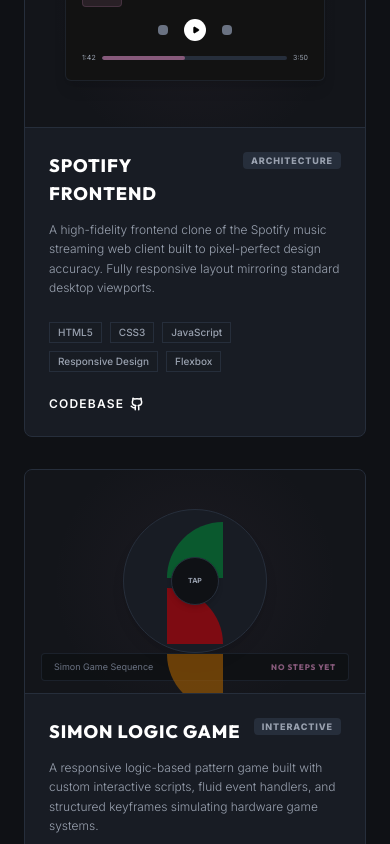
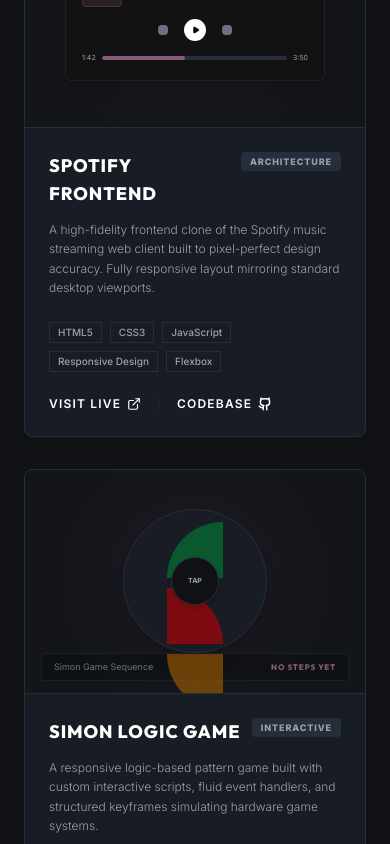
Before and after one commit to Subhammandal5555/personal-portfolio, a Next.js app: page / in a window 390 px wide. Shown: the part 6300-7144 px from the top of the page. Built offline with nearby package versions, Linux system fonts and the light colour scheme.

Commit message:
feat: add responsive Visit Live links and refactor Projects component to map from data array

```diff
--- a/src/components/Projects.tsx
+++ b/src/components/Projects.tsx
@@ -4,6 +4,39 @@ import { motion } from "framer-motion";
 import { ExternalLink, Play, ArrowRight, Clock, ShieldAlert, Sparkles } from "lucide-react";
 import { HandDrawnUnderline } from "@/components/HandDrawn";
 import { useState, useEffect } from "react";
+
+const projectsData = [
+  {
+    id: "gyananjali",
+    title: "Gyananjali Platform",
+    badge: "Live Demo",
+    badgeType: "accent",
+    description: "A fully responsive, mobile-first web app with integrated UPI payment gateways, interactive countdown timers, real-time live chat integration, and optimized SEO performance.",
+    tags: ["JavaScript", "Node.js", "Express", "UPI API", "Socket.io"],
+    liveUrl: "http://gyananjali.online",
+    codebase: "",
+  },
+  {
+    id: "spotify",
+    title: "Spotify Frontend",
+    badge: "Architecture",
+    badgeType: "standard",
+    description: "A high-fidelity frontend clone of the Spotify music streaming web client built to pixel-perfect design accuracy. Fully responsive layout mirroring standard desktop viewports.",
+    tags: ["HTML5", "CSS3", "JavaScript", "Responsive Design", "Flexbox"],
+    liveUrl: "https://spotify-clone-subham.netlify.app",
+    codebase: "https://github.com/Subhammandal5555",
+  },
+  {
+    id: "simon",
+    title: "Simon Logic Game",
+    badge: "Interactive",
+    badgeType: "standard",
+    description: "A responsive logic-based pattern game built with custom interactive scripts, fluid event handlers, and structured keyframes simulating hardware game systems.",
+    tags: ["HTML5", "CSS3", "JavaScript", "Event Handlers", "Audio Context"],
+    liveUrl: "https://simon-subham.netlify.app",
+    codebase: "https://github.com/Subhammandal5555",
+  }
+];
 
 export default function Projects() {
   // Simon Game interactive simulation state
@@ -64,19 +97,21 @@ export default function Projects() {
 
         {/* Projects Grid Layout */}
         <div className="grid grid-cols-1 lg:grid-cols-3 gap-8">
-
-          {/* PROJECT 1: Gyananjali Saraswati Puja Platform */}
+          {projectsData.map((project, idx) => (
             <motion.div
+              key={project.id}
               initial={{ opacity: 0, y: 30 }}
               whileInView={{ opacity: 1, y: 0 }}
               viewport={{ once: true }}
-            transition={{ duration: 0.5 }}
+              transition={{ duration: 0.5, delay: idx * 0.1 }}
               className="rounded-lg bg-brand-card border border-brand-border hover:border-brand-accent/50 transition-all duration-300 flex flex-col justify-between overflow-hidden group hover:shadow-[0_0_25px_rgba(135,90,123,0.15)]"
             >
               {/* Visual Top Mockup */}
               <div className="relative h-56 bg-brand-bg/60 border-b border-brand-border flex flex-col justify-center items-center p-6 overflow-hidden">
                 <div className="absolute inset-0 bg-[radial-gradient(circle_at_center,rgba(135,90,123,0.08)_0%,transparent_70%)] pointer-events-none" />
 
+                {project.id === "gyananjali" && (
+                  <>
                     {/* Puja Countdown Widget */}
                     <div className="bg-brand-bg/90 border border-brand-border/60 rounded-md p-4 w-full max-w-[260px] text-center shadow-lg relative z-10">
                       <span className="text-[9px] uppercase tracking-widest text-brand-accent font-extrabold block mb-2">
@@ -110,59 +145,11 @@ export default function Projects() {
                       </span>
                       <span className="text-[8px] text-brand-accent font-extrabold font-heading">UPI ENABLED</span>
                     </div>
-            </div>
+                  </>
+                )}
 
-            {/* Project Content */}
-            <div className="p-6 flex-grow flex flex-col justify-between">
-              <div>
-                <div className="flex justify-between items-start mb-3">
-                  <h3 className="font-heading font-extrabold text-lg text-white uppercase tracking-wider group-hover:text-brand-accent transition-colors duration-300">
-                    Gyananjali Platform
-                  </h3>
-                  <span className="px-2 py-0.5 rounded-sm bg-brand-accent/10 border border-brand-accent/30 text-[9px] font-extrabold text-brand-accent tracking-widest uppercase">
-                    Live Demo
-                  </span>
-                </div>
-
-                <p className="font-sans font-light text-xs text-gray-400 leading-relaxed mb-6">
-                  A fully responsive, mobile-first web app with integrated UPI payment gateways, interactive countdown timers, real-time live chat integration, and optimized SEO performance.
-                </p>
-
-                <div className="flex flex-wrap gap-2 mb-6">
-                  {["JavaScript", "Node.js", "Express", "UPI API", "Socket.io"].map((t) => (
-                    <span key={t} className="text-[10px] font-sans font-medium text-gray-400 px-2 py-0.5 border border-brand-border bg-brand-card/30">
-                      {t}
-                    </span>
-                  ))}
-                </div>
-              </div>
-
-              <div className="flex gap-4 items-center">
-                <a
-                  href="http://gyananjali.online"
-                  target="_blank"
-                  rel="noopener noreferrer"
-                  className="font-sans text-xs uppercase tracking-widest font-semibold text-white hover:text-brand-accent flex items-center gap-1.5 transition-colors duration-300"
-                >
-                  <span>Visit Live</span>
-                  <ExternalLink className="w-3.5 h-3.5" />
-                </a>
-              </div>
-            </div>
-          </motion.div>
-
-          {/* PROJECT 2: Spotify Frontend Architecture */}
-          <motion.div
-            initial={{ opacity: 0, y: 30 }}
-            whileInView={{ opacity: 1, y: 0 }}
-            viewport={{ once: true }}
-            transition={{ duration: 0.5, delay: 0.1 }}
-            className="rounded-lg bg-brand-card border border-brand-border hover:border-brand-accent/50 transition-all duration-300 flex flex-col justify-between overflow-hidden group hover:shadow-[0_0_25px_rgba(135,90,123,0.15)]"
-          >
-            {/* Visual Top Mockup */}
-            <div className="relative h-56 bg-brand-bg/60 border-b border-brand-border flex justify-center items-center p-6 overflow-hidden">
-              <div className="absolute inset-0 bg-[radial-gradient(circle_at_center,rgba(135,90,123,0.08)_0%,transparent_70%)] pointer-events-none" />
-
+                {project.id === "spotify" && (
+                  <>
                     {/* Music Player Mockup */}
                     <div className="bg-[#121212] border border-brand-border/60 rounded-md p-4 w-full max-w-[260px] shadow-lg relative z-10 flex flex-col gap-3">
                       <div className="flex items-center gap-3">
@@ -191,62 +178,11 @@ export default function Projects() {
                         <span className="text-[7px] text-gray-400">3:50</span>
                       </div>
                     </div>
-            </div>
+                  </>
+                )}
 
-            {/* Project Content */}
-            <div className="p-6 flex-grow flex flex-col justify-between">
-              <div>
-                <div className="flex justify-between items-start mb-3">
-                  <h3 className="font-heading font-extrabold text-lg text-white uppercase tracking-wider group-hover:text-brand-accent transition-colors duration-300">
-                    Spotify Frontend
-                  </h3>
-                  <span className="px-2 py-0.5 rounded-sm bg-brand-border text-[9px] font-extrabold text-gray-400 tracking-widest uppercase">
-                    Architecture
-                  </span>
-                </div>
-
-                <p className="font-sans font-light text-xs text-gray-400 leading-relaxed mb-6">
-                  A high-fidelity frontend clone of the Spotify music streaming web client built to pixel-perfect design accuracy. Fully responsive layout mirroring standard desktop viewports.
-                </p>
-
-                <div className="flex flex-wrap gap-2 mb-6">
-                  {["HTML5", "CSS3", "JavaScript", "Responsive Design", "Flexbox"].map((t) => (
-                    <span key={t} className="text-[10px] font-sans font-medium text-gray-400 px-2 py-0.5 border border-brand-border bg-brand-card/30">
-                      {t}
-                    </span>
-                  ))}
-                </div>
-              </div>
-
-              <div className="flex gap-4 items-center">
-                <a
-                  href="https://github.com/Subhammandal5555"
-                  target="_blank"
-                  rel="noopener noreferrer"
-                  className="font-sans text-xs uppercase tracking-widest font-semibold text-white hover:text-brand-accent flex items-center gap-1.5 transition-colors duration-300"
-                >
-                  <span>Codebase</span>
-                  <svg className="w-3.5 h-3.5" viewBox="0 0 24 24" fill="none" stroke="currentColor" strokeWidth="2.5" strokeLinecap="round" strokeLinejoin="round">
-                    <path d="M15 22v-4a4.8 4.8 0 0 0-1-3.5c3 0 6-2 6-5.5.08-1.25-.27-2.48-1-3.5.28-1.15.28-2.35 0-3.5 0 0-1 0-3 1.5-2.64-.5-5.36-.5-8 0C6 2 5 2 5 2c-.3 1.15-.3 2.35 0 3.5A5.403 5.403 0 0 0 4 9c0 3.5 3 5.5 6 5.5-.39.49-.68 1.05-.85 1.65-.17.6-.22 1.23-.15 1.85v4" />
-                    <path d="M9 18c-4.51 2-5-2-7-2" />
-                  </svg>
-                </a>
-              </div>
-            </div>
-          </motion.div>
-
-          {/* PROJECT 3: Interactive Web-Based Simon Game */}
-          <motion.div
-            initial={{ opacity: 0, y: 30 }}
-            whileInView={{ opacity: 1, y: 0 }}
-            viewport={{ once: true }}
-            transition={{ duration: 0.5, delay: 0.2 }}
-            className="rounded-lg bg-brand-card border border-brand-border hover:border-brand-accent/50 transition-all duration-300 flex flex-col justify-between overflow-hidden group hover:shadow-[0_0_25px_rgba(135,90,123,0.15)]"
-          >
-            {/* Visual Top Mockup */}
-            <div className="relative h-56 bg-brand-bg/60 border-b border-brand-border flex justify-center items-center p-6 overflow-hidden">
-              <div className="absolute inset-0 bg-[radial-gradient(circle_at_center,rgba(135,90,123,0.08)_0%,transparent_70%)] pointer-events-none" />
-
+                {project.id === "simon" && (
+                  <>
                     {/* Interactive Simon Game visualizer */}
                     <div className="bg-brand-card border border-brand-border rounded-full w-36 h-36 p-3 flex flex-wrap gap-2.5 relative justify-center items-center shadow-lg relative z-10">
                       {/* 4 Colored sectors */}
@@ -287,6 +223,8 @@ export default function Projects() {
                         {simonPattern.length > 0 ? simonPattern.join(" • ") : "No steps yet"}
                       </span>
                     </div>
+                  </>
+                )}
               </div>
 
               {/* Project Content */}
@@ -294,19 +232,23 @@ export default function Projects() {
                 <div>
                   <div className="flex justify-between items-start mb-3">
                     <h3 className="font-heading font-extrabold text-lg text-white uppercase tracking-wider group-hover:text-brand-accent transition-colors duration-300">
-                    Simon Logic Game
+                      {project.title}
                     </h3>
-                  <span className="px-2 py-0.5 rounded-sm bg-brand-border text-[9px] font-extrabold text-gray-400 tracking-widest uppercase">
-                    Interactive
+                    <span className={`px-2 py-0.5 rounded-sm text-[9px] font-extrabold tracking-widest uppercase ${
+                      project.badgeType === "accent"
+                        ? "bg-brand-accent/10 border border-brand-accent/30 text-brand-accent"
+                        : "bg-brand-border border border-brand-border/40 text-gray-400"
+                    }`}>
+                      {project.badge}
                     </span>
                   </div>
 
                   <p className="font-sans font-light text-xs text-gray-400 leading-relaxed mb-6">
-                  A responsive logic-based pattern game built with custom interactive scripts, fluid event handlers, and structured keyframes simulating hardware game systems.
+                    {project.description}
                   </p>
 
                   <div className="flex flex-wrap gap-2 mb-6">
-                  {["HTML5", "CSS3", "JavaScript", "Event Handlers", "Audio Context"].map((t) => (
+                    {project.tags.map((t) => (
                       <span key={t} className="text-[10px] font-sans font-medium text-gray-400 px-2 py-0.5 border border-brand-border bg-brand-card/30">
                         {t}
                       </span>
@@ -315,8 +257,25 @@ export default function Projects() {
                 </div>
 
                 <div className="flex gap-4 items-center">
+                  {project.liveUrl && (
                     <a
-                  href="https://github.com/Subhammandal5555"
+                      href={project.liveUrl}
+                      target="_blank"
+                      rel="noopener noreferrer"
+                      className="font-sans text-xs uppercase tracking-widest font-semibold text-white hover:text-brand-accent flex items-center gap-1.5 transition-colors duration-300"
+                    >
+                      <span>Visit Live</span>
+                      <ExternalLink className="w-3.5 h-3.5" />
+                    </a>
+                  )}
+
+                  {project.liveUrl && project.codebase && (
+                    <span className="text-brand-border font-light text-xs">|</span>
+                  )}
+
+                  {project.codebase && (
+                    <a
+                      href={project.codebase}
                       target="_blank"
                       rel="noopener noreferrer"
                       className="font-sans text-xs uppercase tracking-widest font-semibold text-white hover:text-brand-accent flex items-center gap-1.5 transition-colors duration-300"
@@ -327,12 +286,12 @@ export default function Projects() {
                         <path d="M9 18c-4.51 2-5-2-7-2" />
                       </svg>
                     </a>
+                  )}
                 </div>
               </div>
             </motion.div>
-
+          ))}
         </div>
-
       </div>
     </section>
   );
```
Lines whose indentation alone changed are shown as unchanged.
